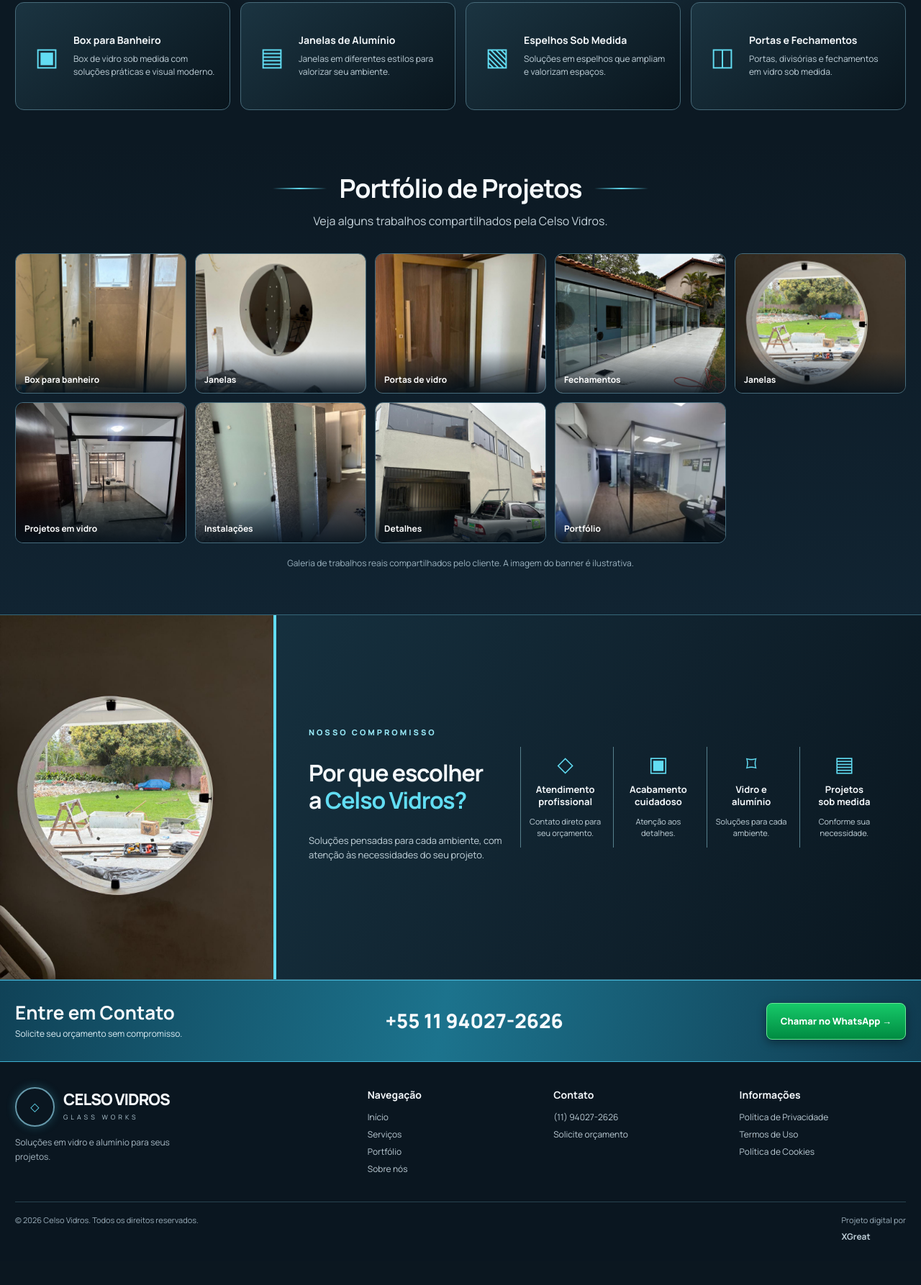
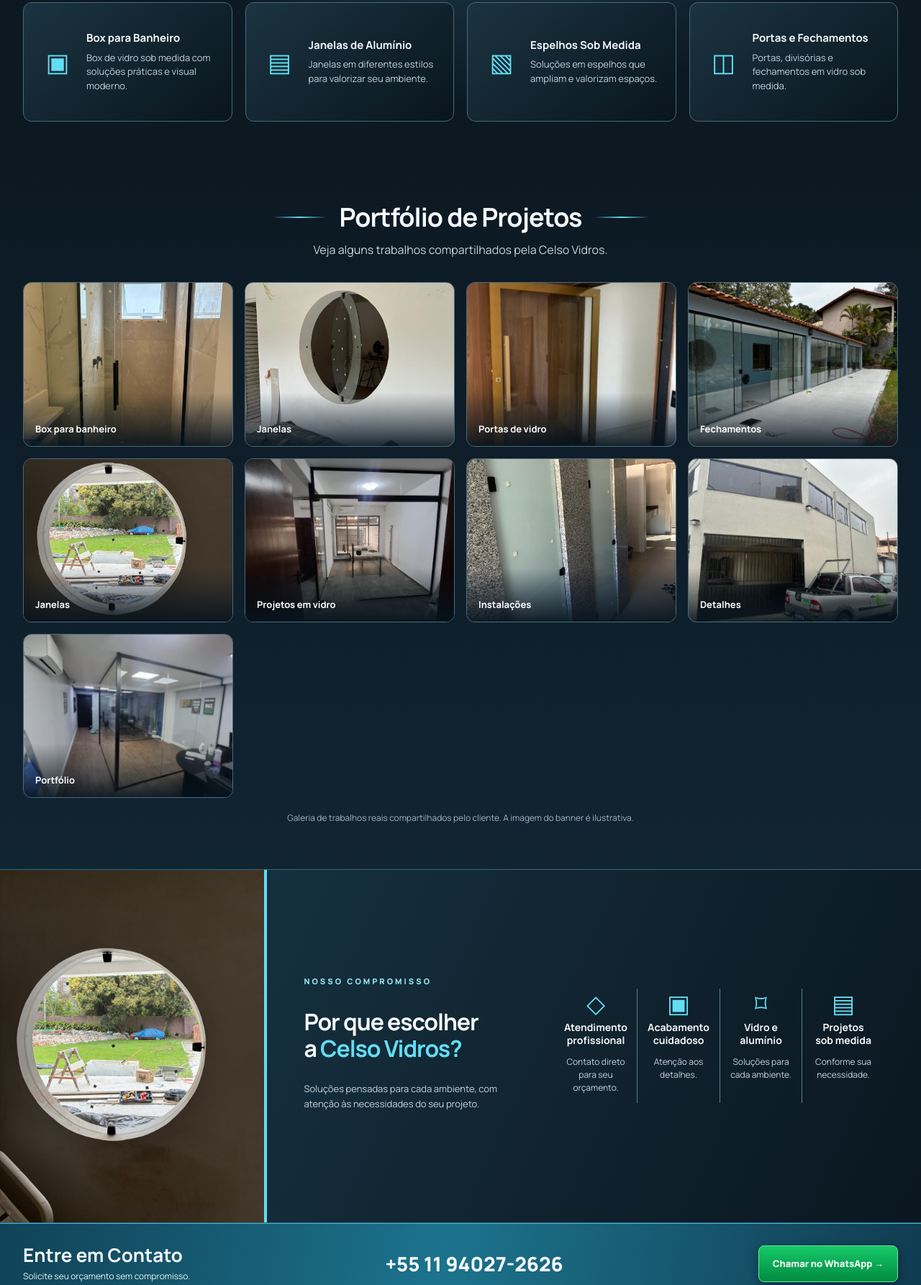
Before and after one commit to xgreatgroup/celso-vidros, a plain HTML site: page index.html in a window 1280 px wide. Shown: the part 818-2604 px from the top of the page at 72% size. Before the commit the page ends 2571 px from the top, so only its background shows below. Drawn offline with Linux system fonts and the light colour scheme.

Commit message:
Refina layout responsivo e identidade visual Celso Vidros
Added visual refinement styles for layout and identity.

```diff
--- a/assets/css/style.css
+++ b/assets/css/style.css
@@ -3,3 +3,51 @@
 @media(max-width:780px){.wrap{width:calc(100% - 32px)}.nav{min-height:70px}.logo-symbol{width:44px;height:44px}.logo-words strong{font-size:18px}.logo-words small{font-size:8px}.menu{display:flex;flex-direction:column;gap:4px;background:transparent;border:1px solid #618391;border-radius:7px;padding:10px}.menu span{display:block;width:20px;height:2px;background:white}.links{display:none;position:absolute;left:0;right:0;top:70px;background:#142a36;flex-direction:column;align-items:stretch;padding:14px 24px}.links.open{display:flex}.links a{padding:9px}.hero{min-height:590px}.hero:before{background:linear-gradient(90deg,#071620f0 0%,#071620d9 52%,#0b182585 100%)}.hero-text{padding-left:20px;max-width:100%}.hero h1{font-size:clamp(34px,6.8vw,49px)}.gallery{grid-template-columns:repeat(3,1fr)}.why{grid-template-columns:1fr}.why-photo{display:none}.why-content{padding:40px 24px}.contact-inner{flex-wrap:wrap;justify-content:flex-start}.foot-grid{grid-template-columns:repeat(2,1fr)}.modal{padding:16px;gap:3px}.modal button{padding:4px 10px}}
 @media(max-width:500px){.hero{min-height:620px}.hero h1{font-size:35px}.hero p{font-size:14px}.actions{flex-direction:column;align-items:flex-start}.section{padding:45px 0}.heading{gap:8px}.heading:before,.heading:after{width:25px}.cards{grid-template-columns:1fr}.gallery{grid-template-columns:repeat(2,1fr)}.photo{aspect-ratio:1}.qualities{grid-template-columns:repeat(2,1fr);row-gap:18px}.foot-grid{grid-template-columns:repeat(2,1fr);gap:24px}.foot-grid>div:first-child{grid-column:1/-1}.end{flex-direction:column;gap:5px}.phone{font-size:21px}.contact-inner{gap:12px}}
 @media (prefers-reduced-motion: reduce){html{scroll-behavior:auto}}
+
+
+/* Refinamento visual: composição ampla e identidade oficial */
+.wrap{width:min(1500px,calc(100% - clamp(36px,5vw,96px)))}
+.nav{gap:24px}
+.logo{gap:9px;min-width:0}
+.logo-symbol{width:76px;height:66px;flex:none;position:relative;overflow:hidden;border:0;border-radius:0;box-shadow:none;background:transparent}
+.logo-symbol img{position:absolute;width:110px;height:110px;max-width:none;left:-17px;top:-15px;object-fit:contain}
+.logo-words strong{font-size:22px;letter-spacing:-.8px}
+.logo-words small{letter-spacing:3.5px}
+.links{gap:clamp(14px,2vw,31px)}
+.btn .wa-icon{width:20px;height:20px;object-fit:contain;flex:none}
+.btn-blue .wa-icon{width:19px;height:19px}
+.hero-inner{padding-block:74px}
+.cards{gap:18px}
+.card{padding:24px;min-height:166px;gap:17px}
+.card h3{font-size:15px}
+.card p{font-size:13px}
+.gallery-section{padding-top:60px}
+.gallery{grid-template-columns:repeat(4,minmax(0,1fr));gap:16px}
+.photo{aspect-ratio:1.28;border-radius:12px}
+.photo img{object-position:center}
+.photo span{font-size:13px;padding:40px 16px 13px}
+.why{grid-template-columns:minmax(290px,29%) minmax(0,1fr)}
+.why-photo{min-height:335px}
+.why-photo img{object-position:52% 48%}
+.why-content{grid-template-columns:minmax(250px,310px) minmax(0,1fr);gap:clamp(18px,3vw,52px);padding:48px clamp(28px,4vw,72px)}
+.qualities{gap:0}
+.quality{padding:0 clamp(8px,1vw,20px)}
+.quality:first-child{border-left:0}
+.quality b{font-size:34px;line-height:1.2}
+.quality h3{font-size:14px}
+.quality p{font-size:12px}
+.location{background:linear-gradient(120deg,#0b1b26,#122c3a);border-top:1px solid #315668}
+.location-grid{display:grid;grid-template-columns:minmax(0,1.15fr) minmax(320px,.85fr);align-items:center;gap:clamp(28px,5vw,90px)}
+.location h2{font-size:clamp(25px,3vw,39px);line-height:1.2;margin:9px 0 12px}
+.location p{color:#c6d7df;margin:0 0 22px;max-width:660px}
+.location-panel{display:flex;align-items:center;gap:22px;min-height:175px;padding:30px;border:1px solid #477586;border-radius:14px;background:linear-gradient(135deg,#173746,#0d1d28)}
+.location-panel img{flex:none;width:52px;height:52px;object-fit:contain}
+.location-panel h3{margin:0 0 5px;font-size:18px}
+.location-panel p{font-size:13px;line-height:1.5;margin:0}
+.foot-grid{grid-template-columns:minmax(240px,2fr) repeat(3,minmax(0,1fr));gap:clamp(24px,4vw,72px)}
+.wa-float{width:60px;height:60px;padding:14px;background:#13b95d;border:2px solid #d2ffe0;box-shadow:0 7px 24px #0009,0 0 0 4px #103626aa;transition:transform .2s,filter .2s}
+.wa-float:hover{transform:translateY(-3px);filter:brightness(1.08)}
+.wa-float img{width:100%;height:100%}
+@media(max-width:1180px){.why-content{grid-template-columns:1fr}.qualities{margin-top:5px}.nav>.btn{display:none}}
+@media(max-width:780px){.wrap{width:calc(100% - 32px)}.logo-symbol{width:55px;height:52px}.logo-symbol img{width:82px;height:82px;left:-13px;top:-11px}.gallery{grid-template-columns:repeat(2,minmax(0,1fr))}.why{grid-template-columns:1fr}.why-photo{display:block;min-height:220px;max-height:290px;border-right:0;border-bottom:3px solid var(--aqua)}.why-photo img{height:290px;object-position:center 47%}.why-content{padding:36px 24px}.location-grid{grid-template-columns:1fr}.location-panel{min-height:130px}.foot-grid{gap:25px}}
+@media(max-width:500px){.gallery{gap:10px}.photo{aspect-ratio:1}.photo span{font-size:11px;padding:24px 10px 9px}.location-panel{padding:20px;gap:14px}.location-panel img{width:40px;height:40px}.qualities{gap:20px 0}.quality:nth-child(odd){border-left:0}.wa-float{right:16px;bottom:16px;width:57px;height:57px}.footer .logo-words strong{font-size:20px}}
```
